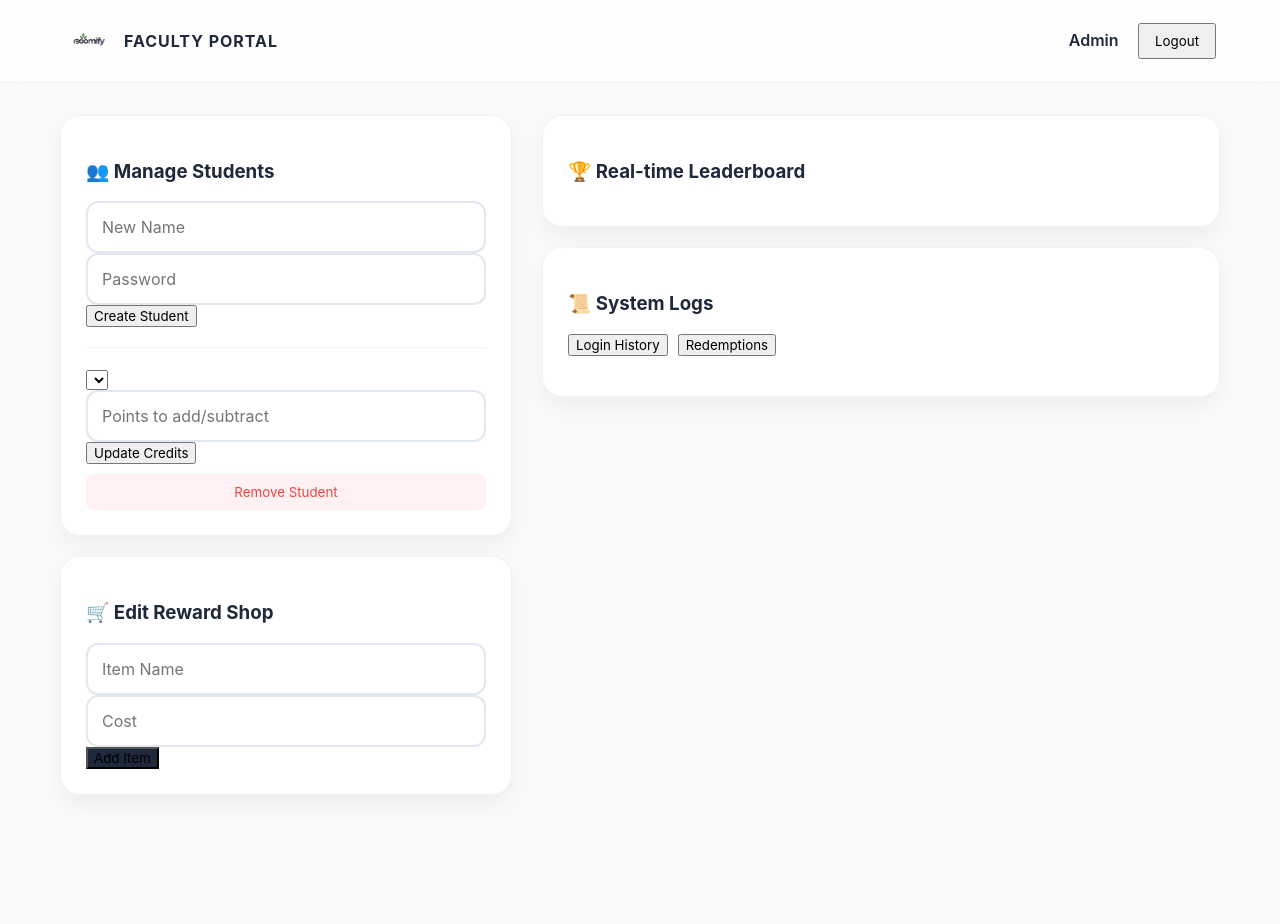
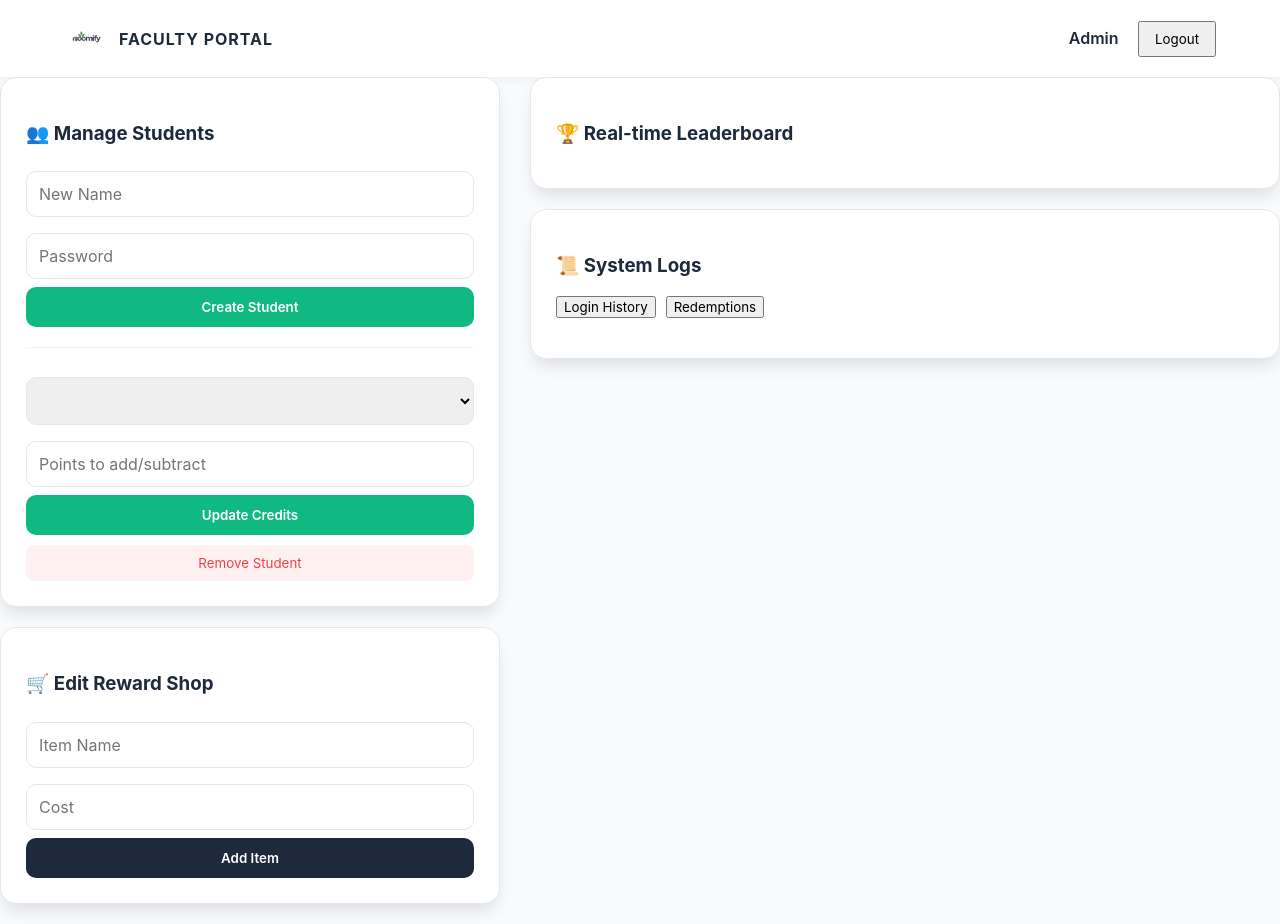
Before and after one commit to eshanms/bh1, a plain HTML site: page faculty.html in a window 1280 px wide. Before the commit the page ends 827 px from the top, so only its background shows below. Drawn offline with Linux system fonts and the light colour scheme.

Commit message:
Update style.css

```diff
--- a/style.css
+++ b/style.css
@@ -1,58 +1,53 @@
 :root {
     --primary: #10b981;
-    --primary-dark: #065f46;
+    --primary-dark: #059669;
     --secondary: #1e293b;
     --accent: #34d399;
     --bg: #f8fafc;
     --white: #ffffff;
-    --glass: rgba(255, 255, 255, 0.8);
+    --danger: #f43f5e;
+    --shadow: 0 10px 15px -3px rgba(0, 0, 0, 0.1);
 }
 
-* { box-sizing: border-box; font-family: 'Inter', system-ui, sans-serif; transition: all 0.3s ease; }
-
-body { background: var(--bg); color: var(--secondary); margin: 0; overflow-x: hidden; }
+* { box-sizing: border-box; font-family: 'Inter', sans-serif; transition: all 0.3s ease; }
+body { background: var(--bg); margin: 0; color: var(--secondary); overflow-x: hidden; }
 
 /* Animations */
-@keyframes fadeInUp {
-    from { opacity: 0; transform: translateY(20px); }
-    to { opacity: 1; transform: translateY(0); }
+@keyframes fadeIn { from { opacity: 0; transform: translateY(10px); } to { opacity: 1; transform: translateY(0); } }
+.animate { animation: fadeIn 0.5s ease forwards; }
+
+/* Navbar */
+.navbar {
+    display: flex; justify-content: space-between; align-items: center;
+    padding: 1rem 5%; background: var(--white); box-shadow: 0 2px 10px rgba(0,0,0,0.05);
+}
+.nav-logo { height: 45px; }
+
+/* Dashboard Cards */
+.card {
+    background: var(--white); border-radius: 16px; padding: 25px;
+    box-shadow: var(--shadow); border: 1px solid #e2e8f0; margin-bottom: 20px;
 }
 
-.animate { animation: fadeInUp 0.6s ease forwards; }
-
-/* Unified Navbar */
-.navbar {
-    display: flex; justify-content: space-between; align-items: center;
-    padding: 1rem 5%; background: var(--glass); backdrop-filter: blur(10px);
-    border-bottom: 1px solid rgba(0,0,0,0.05); sticky; top: 0; z-index: 1000;
-}
-.nav-logo { height: 50px; }
-
-/* Cards & Layout */
-.container { max-width: 1200px; margin: 2rem auto; padding: 0 20px; }
-.card {
-    background: var(--white); border-radius: 20px; padding: 25px;
-    box-shadow: 0 10px 25px rgba(0,0,0,0.05); border: 1px solid rgba(0,0,0,0.05);
+/* Leaderboard Bars */
+.leader-row { margin-bottom: 15px; }
+.bar-container { background: #e2e8f0; height: 12px; border-radius: 10px; overflow: hidden; margin-top: 5px; }
+.bar-fill {
+    background: linear-gradient(90deg, var(--primary), var(--accent));
+    height: 100%; border-radius: 10px; width: 0; /* Animated via JS */
 }
 
-/* Leaderboard Dynamic Bars */
-.leader-row { margin-bottom: 18px; }
-.leader-info { display: flex; justify-content: space-between; margin-bottom: 6px; font-weight: 600; }
-.bar-outer { background: #e2e8f0; height: 12px; border-radius: 20px; overflow: hidden; }
-.bar-inner {
-    height: 100%; border-radius: 20px;
-    background: linear-gradient(90deg, var(--primary), var(--accent));
-    width: 0%; transition: width 1.5s cubic-bezier(0.1, 0.5, 0.5, 1);
+/* Inputs & Buttons */
+input, select {
+    width: 100%; padding: 12px; margin: 8px 0; border: 1.5px solid #e2e8f0;
+    border-radius: 10px; font-size: 1rem;
 }
+input:focus { border-color: var(--primary); outline: none; box-shadow: 0 0 0 3px rgba(16, 185, 129, 0.1); }
 
-/* Inputs & Show Password */
-.input-group { position: relative; margin-bottom: 15px; }
-input {
-    width: 100%; padding: 14px; border: 2px solid #e2e8f0; border-radius: 12px;
-    outline: none; font-size: 1rem;
+.btn-main {
+    background: var(--primary); color: white; border: none; padding: 12px 24px;
+    border-radius: 10px; font-weight: 600; cursor: pointer; width: 100%;
 }
-input:focus { border-color: var(--primary); box-shadow: 0 0 0 4px rgba(16, 185, 129, 0.1); }
-.pass-toggle {
-    position: absolute; right: 15px; top: 50%; transform: translateY(-50%);
-    cursor: pointer; font-size: 0.8rem; color: var(--primary); font-weight: 700;
-}
+.btn-main:hover { background: var(--primary-dark); transform: scale(1.02); }
+
+.btn-danger { background: #fff1f2; color: var(--danger); border: 1px solid #fecdd3; padding: 10px; border-radius: 8px; cursor: pointer; width: 100%; margin-top: 5px; }
```
